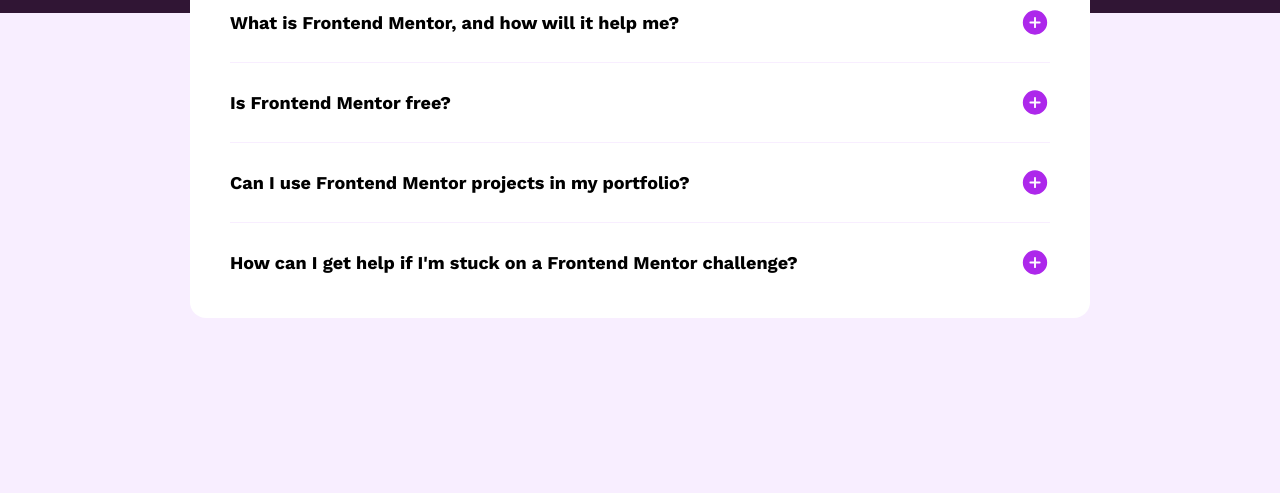
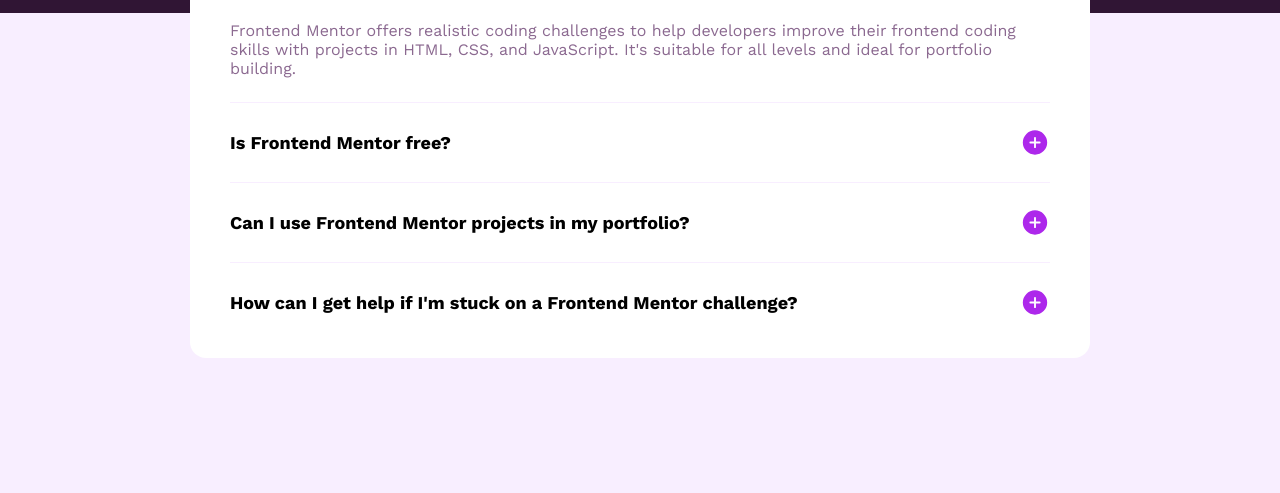
Before and after one commit to Gonteejo/FAQ-accordion, a website: page index.html in a window 1280 px wide. Shown: the part 307-800 px from the top of the page. Drawn offline with nearby package versions, Linux system fonts and the light colour scheme.

Commit message:
Update expand button icon in FAQ section

```diff
--- a/index.html
+++ b/index.html
@@ -42,11 +42,11 @@
           <div class="faq__item">
             <h2>
               What is Frontend Mentor, and how will it help me?<img
-                src="assets/images/icon-plus.svg"
+                src="assets/images/icon-minus.svg"
                 alt="Expand button"
               />
             </h2>
-            <p class="hiden">
+            <p class="show">
               Frontend Mentor offers realistic coding challenges to help
               developers improve their frontend coding skills with projects in
               HTML, CSS, and JavaScript. It's suitable for all levels and ideal
```
